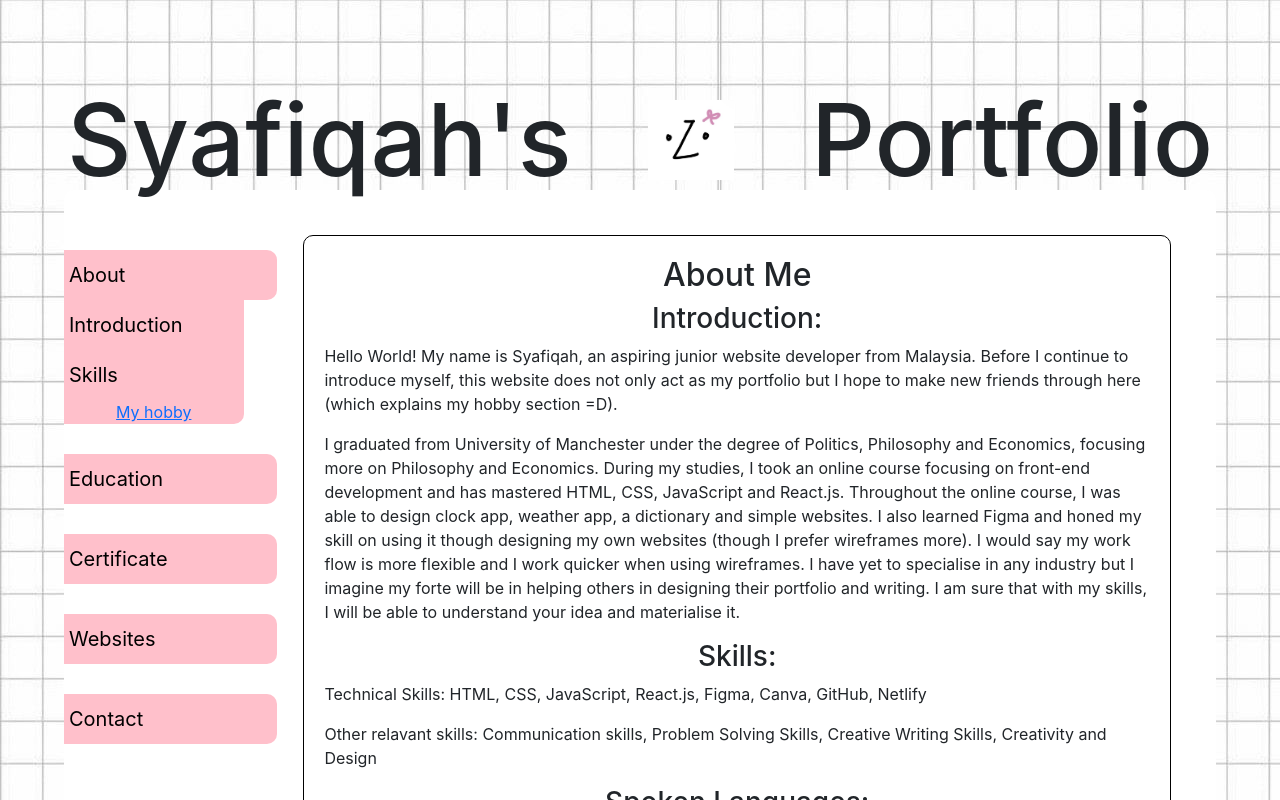
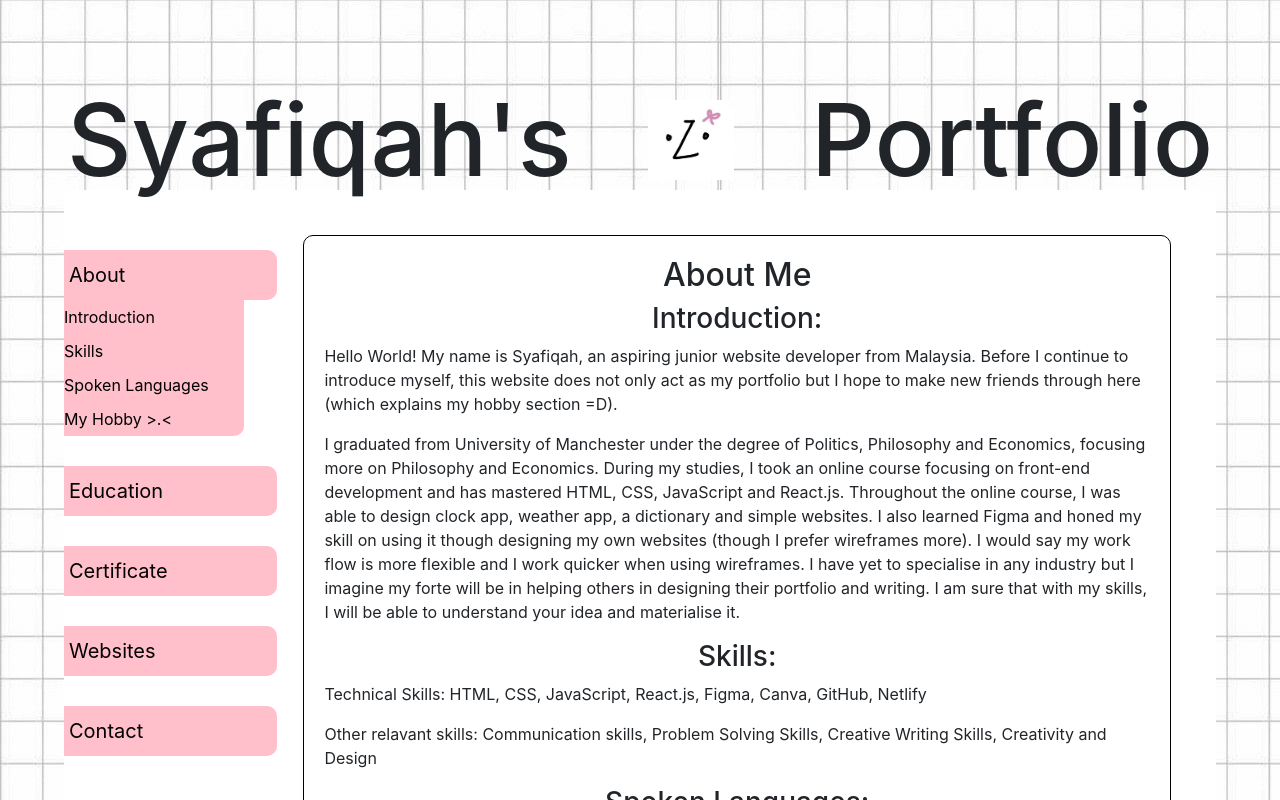
Before and after one commit to cosylily/website-portfolio, a React (Create React App) app: page / in a window 1280 px wide. Both pictures are taken after a click on the button "About". Shown: the top 800 px of the page. Built offline with nearby package versions, Linux system fonts and the light colour scheme.

Commit message:
update app.js
changed the button of about navigation into links instead

```diff
--- a/src/App.css
+++ b/src/App.css
@@ -35,13 +35,20 @@ header {
   width: 80%;
   border-bottom-right-radius: 10px;
 }
-.aboutnavi button {
-  margin: 0px;
+.aboutnavi a {
+  display: grid;
+  grid-template-columns: 1fr;
+  text-align: start;
+  padding: 5px 0;
+  text-decoration: none;
   color: black;
-  border-radius: 0px;
 }
-.aboutnavi button:hover {
-  transition: none;
+.aboutnavi a:hover {
+  background-color: black;
+  color: pink;
+}
+.aboutnavi .myhobby:hover {
+  border-bottom-right-radius: 10px;
 }
 button {
   margin: 30px 30px 30px 0;
--- a/src/App.js
+++ b/src/App.js
@@ -26,9 +26,12 @@ function App() {
             About
           </button>
           <div className={isAbout ? "aboutnavi" : "d-none"}>
-            <button>Introduction</button>
-            <button>Skills</button>
-            <a href="#abouthobby">My hobby</a>
+            <a href="#aboutintroduction">Introduction</a>
+            <a href="#aboutskills">Skills</a>
+            <a href="#aboutlanguage">Spoken Languages</a>
+            <a href="#abouthobby" className="myhobby">
+              My Hobby {">.<"}
+            </a>
           </div>
           <button onClick={changeEducation}>Education</button>
           <button onClick={changeCertificate}>Certificate</button>
```
